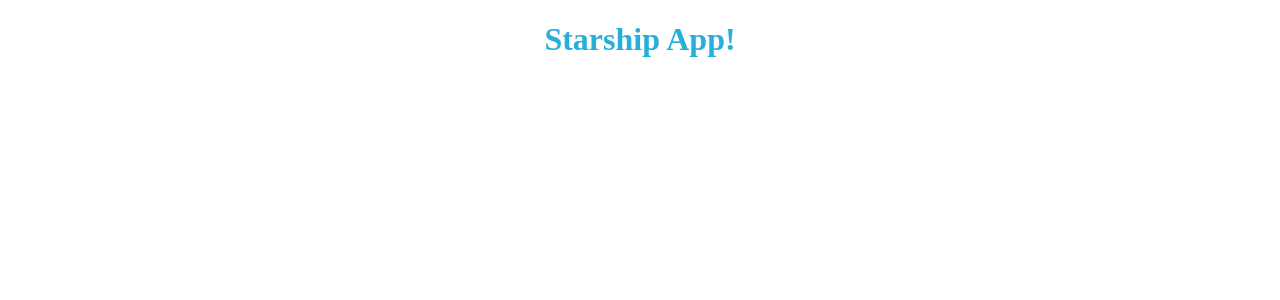
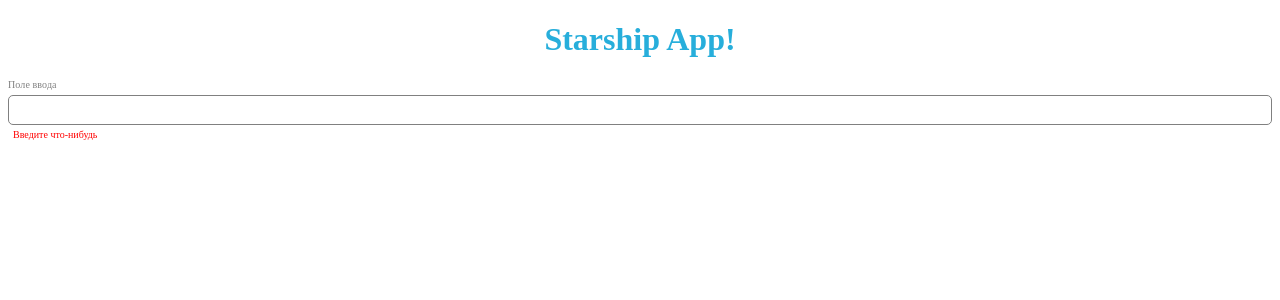
Before and after one commit to Praktikum-Madrid/Starship, a React app: page / in a window 1280 px wide. Shown: the top 300 px of the page. Built offline with nearby package versions, Linux system fonts and the light colour scheme; the HTML template or start-up script is replaced by a standard one.

Commit message:
feat: add Input component

```diff
--- a/src/components/App/App.jsx
+++ b/src/components/App/App.jsx
@@ -1,12 +1,21 @@
-import React, { Component } from 'react';
+import React, { useState } from 'react';
 
 import './App.css';
+import InputField from '../Input/Input';
 
 export default function App() {
+  const [value, setValue] = useState('');
+  // пример юзания инпута, можно удалить
   console.log('App');
   return (
     <div>
       <h1>Starship App!</h1>
+      <InputField
+        label="Поле ввода"
+        onChange={(e) => setValue(e.target.value)}
+        helperText={value ? '' : 'Введите что-нибудь'}
+        name="example"
+      />
     </div>
   );
 }
--- /dev/null
+++ b/src/components/Input/Input.css
@@ -0,0 +1,60 @@
+.input-component {
+  display: flex;
+  flex-flow: column;
+}
+
+.input-component__textarea {
+  background: white;
+  border-radius: 25px;
+  width: 100%;
+  padding: 20px;
+  box-sizing: border-box;
+  box-shadow: 0 2px 16px 0 rgb(0 0 0 / 20%);
+}
+
+.input-component__input {
+  height: 30px;
+  background: #fff;
+  outline: none;
+  padding: 0 10px;
+  border: 1px solid gray;
+  border-radius: 5px;
+  font-size: 12px;
+  font-style: italic;
+  width: 100%;
+  box-sizing: border-box;
+}
+
+.input-component__input:focus,
+.input-component__input:focus {
+  border: 1px solid blue;
+}
+
+.input-component__helper-text {
+  color: red;
+  font-style: normal;
+  font-weight: 300;
+  font-size: 10px;
+  line-height: 10px;
+  text-align: justify;
+  padding: 5px;
+}
+
+.input-component__label {
+  text-align: left;
+  padding-bottom: 5px;
+  font-style: normal;
+  font-weight: normal;
+  font-size: 10px;
+  line-height: 10px;
+  align-items: center;
+  letter-spacing: 0.01em;
+  color: gray;
+}
+
+input:-webkit-autofill,
+input:-webkit-autofill:hover,
+input:-webkit-autofill:focus,
+input:-webkit-autofill:active {
+  box-shadow: 0 0 0 30px white inset !important;
+}
--- /dev/null
+++ b/src/components/Input/Input.tsx
@@ -0,0 +1,83 @@
+import React, { ChangeEventHandler } from 'react';
+import './Input.css';
+
+interface IInputProps {
+  name?: string,
+  id?: string,
+  label?: string,
+  type?: string,
+  helperText?: string,
+  placeholder?: string,
+  value?: string,
+  disabled?: boolean,
+  multiline?: boolean,
+  onChange?: ChangeEventHandler<HTMLTextAreaElement | HTMLInputElement>,
+  style?: any
+}
+
+const TextArea = (
+  {
+    name,
+    style,
+    onChange,
+    value,
+    disabled,
+  }: IInputProps,
+) => (
+  <textarea
+    name={name}
+    className="input-component__textarea"
+    value={value}
+    style={style}
+    onChange={onChange}
+    disabled={disabled}
+  >
+    {value}
+  </textarea>
+);
+
+const Input = (
+  {
+    name,
+    style,
+    onChange,
+    value,
+    id,
+    type = 'text',
+    disabled = false,
+    placeholder,
+  }: IInputProps,
+) => (
+  <input
+    autoComplete="off"
+    className="input-component__input"
+    type={type}
+    name={name}
+    value={value}
+    id={id}
+    style={style}
+    placeholder={placeholder}
+    disabled={disabled}
+    onChange={onChange}
+  />
+);
+
+const InputField = (
+  {
+    multiline,
+    label,
+    helperText,
+    name,
+    ...props
+  }: IInputProps,
+) => (
+  <div className="input-component">
+    {label && <label className="input-component__label" htmlFor={name}>{label}</label>}
+    {multiline
+      ? <TextArea name={name} {...props}/>
+      : <Input name={name} {...props}/>}
+    {helperText && <div className="input-component__helper-text">{helperText}</div>}
+  </div>
+);
+
+export default InputField;
```
